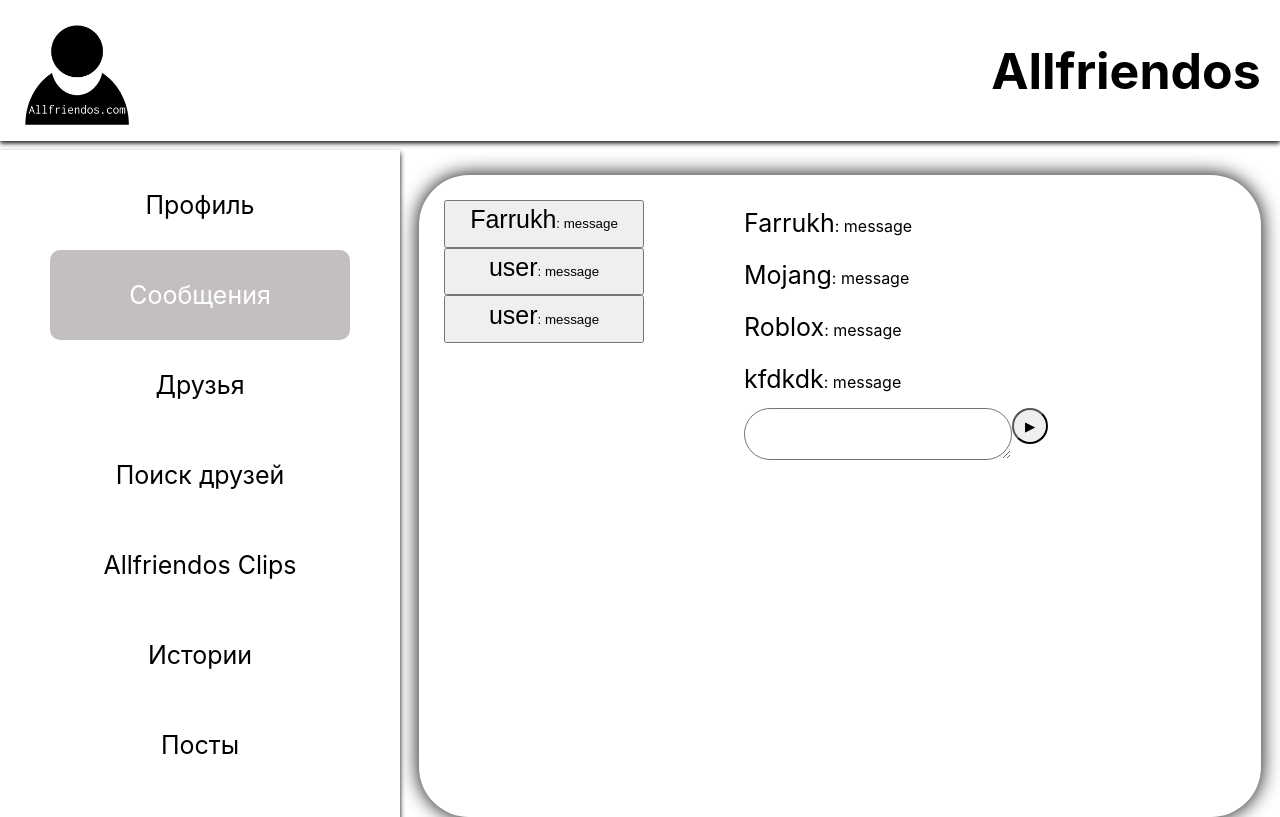
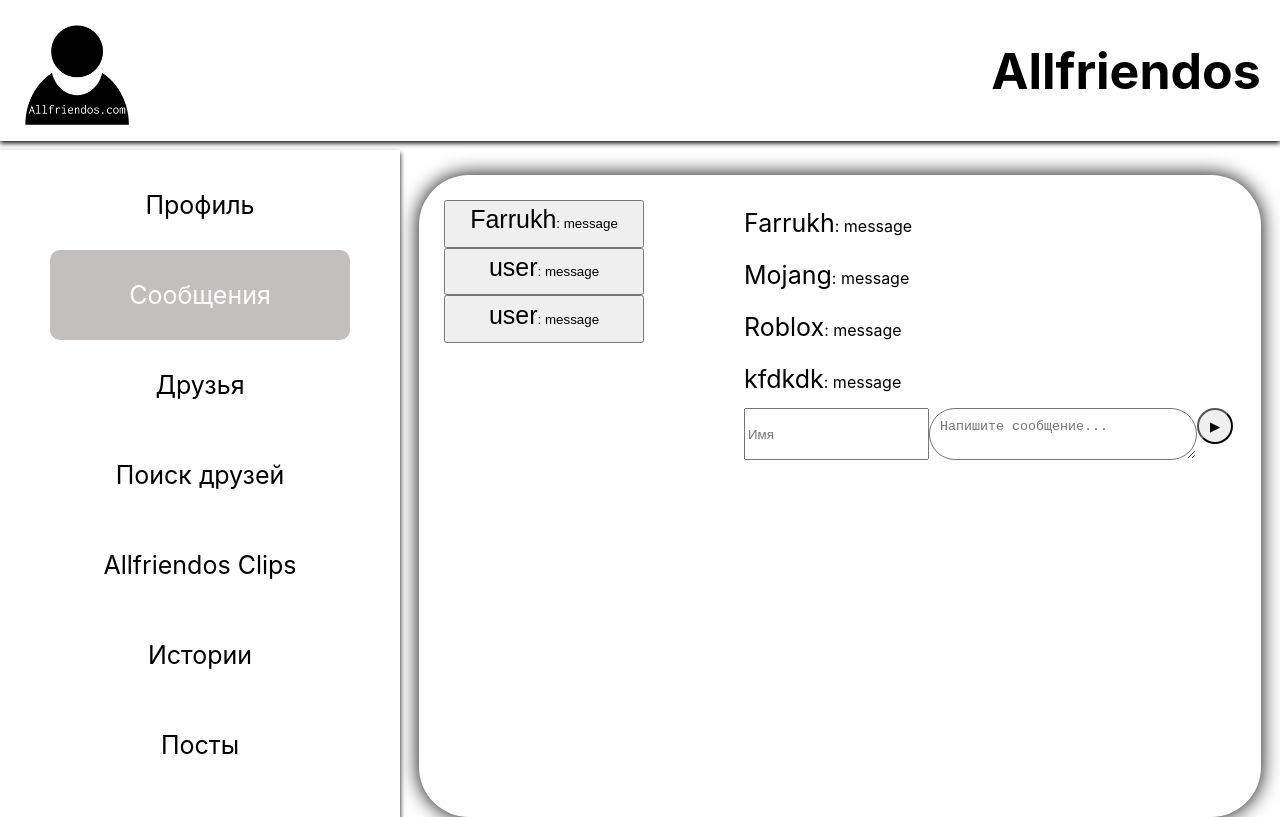
Before and after one commit to FarrukhGames/Alfriendos, a React (Create React App) app: page /messages in a window 1280 px wide. Built offline with nearby package versions, Linux system fonts and the light colour scheme.

Commit message:
Сделали state одним объект

```diff
--- a/src/components/Messages.js
+++ b/src/components/Messages.js
@@ -1,6 +1,9 @@
 import Message from './Message';
-import {messages} from '../data/state';
+import state from '../data/state';
 const Messages = (props) => {
+    const onSubmitHandler = (event) => {
+        event.preventDefault();
+    }
     return (
         <section className="message">
             <div className='names'>
@@ -9,14 +12,15 @@ const Messages = (props) => {
                 <button><Message/></button>
             </div>
             <div className="messages">
-                {messages.map((element) => {
+                {state.messages.map((element) => {
                     return <Message userName={element.userName} messages={element.messages} key={element.id}/>
                 })}
-                <div className="send">
-                    <textarea></textarea>
+                <form className="send" onSubmit={onSubmitHandler}>
+                    <input type="text" placeholder="Имя"/>
+                    <textarea placeholder="Напишите сообщение..."></textarea>
                     <br/>
-                    <button>▶</button>
-                </div>
+                    <button type="submit">▶</button>
+                </form>
             </div>
         </section>
     );
--- a/src/components/Posts.js
+++ b/src/components/Posts.js
@@ -1,5 +1,5 @@
 import Publication from './Publication';
-import {publications} from '../data/state';
+import state from '../data/state';
 const Posts = (props) => {
     console.log(props)
     return (
@@ -7,7 +7,7 @@ const Posts = (props) => {
             {/* <Publication userName={publications[0].userName} text={publications[0].text} img={publications[0].img}/>
             <Publication userName={publications[1].userName} text={publications[1].text} img={publications[1].img}/>
             <Publication userName={publications[2].userName} text={publications[2].text} img={publications[2].img}/> */}
-            {publications.map((element) => {
+            {state.publications.map((element) => {
                 return <Publication userName={element.userName} text={element.text} img={element.img} key={element.id}/>
             })}
         </section>
--- a/src/data/state.js
+++ b/src/data/state.js
@@ -1,23 +1,27 @@
 import image from '../images/plage.jpg';
-export const publications = [
+
+const state = {
+    publications: [
         {userName: "Farrukh", text: "Пляж, это наше всё 😃", img: image, id: 1},
         {userName: "Leo Messi", text: "I WON THE WORLD CUP!!!" , img: image, id: 2},
         {userName: "Elon Musk", text: "Я купил планету земля", img: image, id: 3}
-];
-export const messages = [
+    ],
+    messages: [
         {userName: "Farrukh", message: ": Пляж, это наше всё 😃", id: 1},
         {userName: "Mojang", message: ": Minecraft 1.20.0 скоро выйдет", id: 2},
         {userName: "Roblox", message: ": Мы блокируем игру так как нас взломали :(", id: 3}
-];
+    ]
+}
 
 const addPost = (userName, text) => {
     const newPost = {
         userName: userName,
         text: text,
         img: image,
-        id: 4
+        id: Math.random()
     }
-    publications.push(newPost);
+    state.publications.push(newPost);
+    console.log(newPost);
 }
 
 addPost("lq^plsdzq", "okaqjsd qojsd ojzqisd zjq");
@@ -26,9 +30,11 @@ const addMessage = (userName, text) => {
     const newMessage = {
         userName: userName,
         text: text,
-        id: 4
+        id: Math.random()
     }
-    messages.push(newMessage);
+    state.messages.push(newMessage);
 }
 
 addMessage("kfdkdk", "jhi upiqsh fdqjuq hhuoç sqfjuih qijuhc uh");
+
+export default state;
```
Lines whose indentation alone changed are shown as unchanged.
